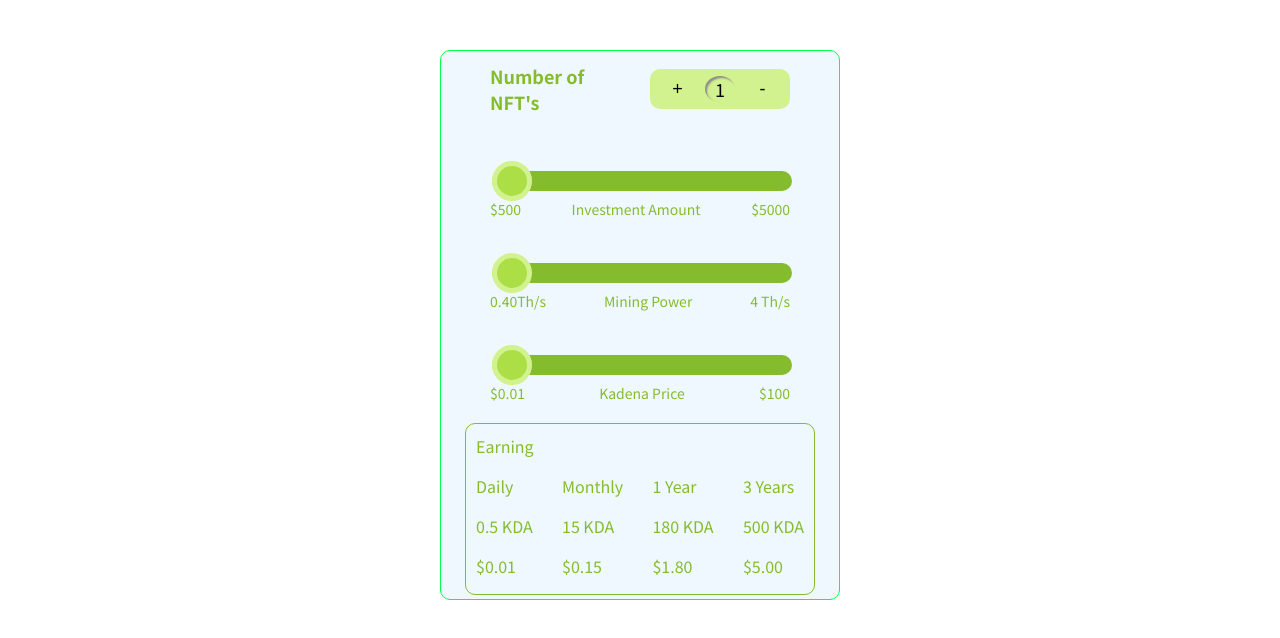
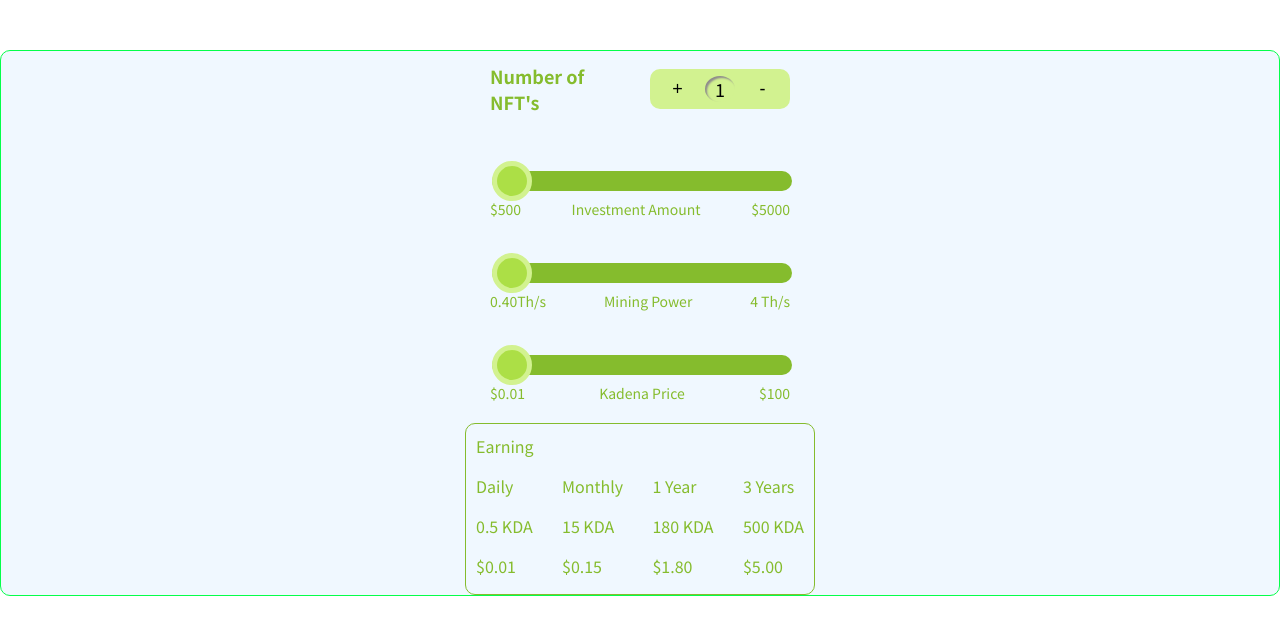
Before and after one commit to iampankajk/Kadena-Calculator, a React (Create React App) app: page / in a window 1280 px wide. Shown: the top 638 px of the page. Built offline with nearby package versions, Linux system fonts and the light colour scheme; no server answers.

Commit message:
Update Calculator.module.css

```diff
--- a/src/UI/Calculator.module.css
+++ b/src/UI/Calculator.module.css
@@ -1,52 +1,49 @@
-.main{
-    width: 400px;
+.main {
+  width: 100%;
   margin: auto;
-    height: 550px;
-    border: 1px solid #04FF4A;
-    stroke: #04FF4A;
+  height: 100%;
+  border: 1px solid #04ff4a;
+  stroke: #04ff4a;
   border-radius: 10px;
   margin-top: 50px;
   background-color: aliceblue;
-    color: #85BC2D;
+  color: #85bc2d;
 }
 
-.actions{
+.actions {
   display: flex;
   justify-content: space-between;
   width: 300px;
   margin: auto;
   align-items: center;
   gap: 10px;
-
 }
 
-.heading{
+.heading {
   width: 100px;
   font-size: 18px;
-    color: #85BC2D;
+  color: #85bc2d;
 }
 
-.actions_btn{
+.actions_btn {
   display: flex;
   gap: 15px;
   align-items: center;
-    background-color: #D2F290;
+  background-color: #d2f290;
   height: 40px;
   padding: 15px;
   border-radius: 10px;
   font-size: 18px;
-
-
 }
-.actions_input{
+.actions_input {
   border-radius: 50%;
   box-shadow: 2px 2px 2px rgb(142, 139, 140) inset;
-    background-color: #D2F290;
+  background-color: #d2f290;
   width: 30px;
   text-align: center;
   color: black;
 }
-button{
+button {
   height: 25px;
   background-color: transparent;
   border: none;
@@ -55,20 +52,16 @@
   width: 25px;
   cursor: pointer;
 }
-.input_box{
+.input_box {
   width: 300px;
   margin: auto;
-
 }
 
 input[type="range"]::-webkit-slider-runnable-track {
-    background: #85BC2D;
+  background: #85bc2d;
   border-radius: 10px;
   height: 20px;
-
 }
-
-
 
 input[type="range"] {
   -webkit-appearance: none;
@@ -87,43 +80,42 @@
   height: 40px;
   width: 40px;
   border-radius: 50%;
-    background: #ACDF46;
-    border: 5px solid #D2F290;
+  background: #acdf46;
+  border: 5px solid #d2f290;
   margin-top: -10px;
   cursor: pointer;
 }
 
-  .input_text{
+.input_text {
   display: flex;
   justify-content: space-between;
   width: 300px;
   margin-top: 10px;
 }
-  span{
+span {
   font-size: 14px;
-    color: #85BC2D;
+  color: #85bc2d;
 }
 
-  .insight_box{
+.insight_box {
   width: 350px;
   margin: auto;
   margin-top: 20px;
   border-radius: 10px;
-    border: 1px solid #85BC2D;
+  border: 1px solid #85bc2d;
   padding: 10px;
   padding-bottom: 0px;
 }
-  .data_box{
+.data_box {
   display: flex;
   justify-content: space-between;
-
 }
-  .sub_heading{
-    color: #85BC2D;
+.sub_heading {
+  color: #85bc2d;
   font-size: 16px;
   margin-top: 0px;
 }
 
- .sub_heading> p{
+.sub_heading > p {
   font-size: 14px;
 }
```
Lines whose indentation alone changed are shown as unchanged.
